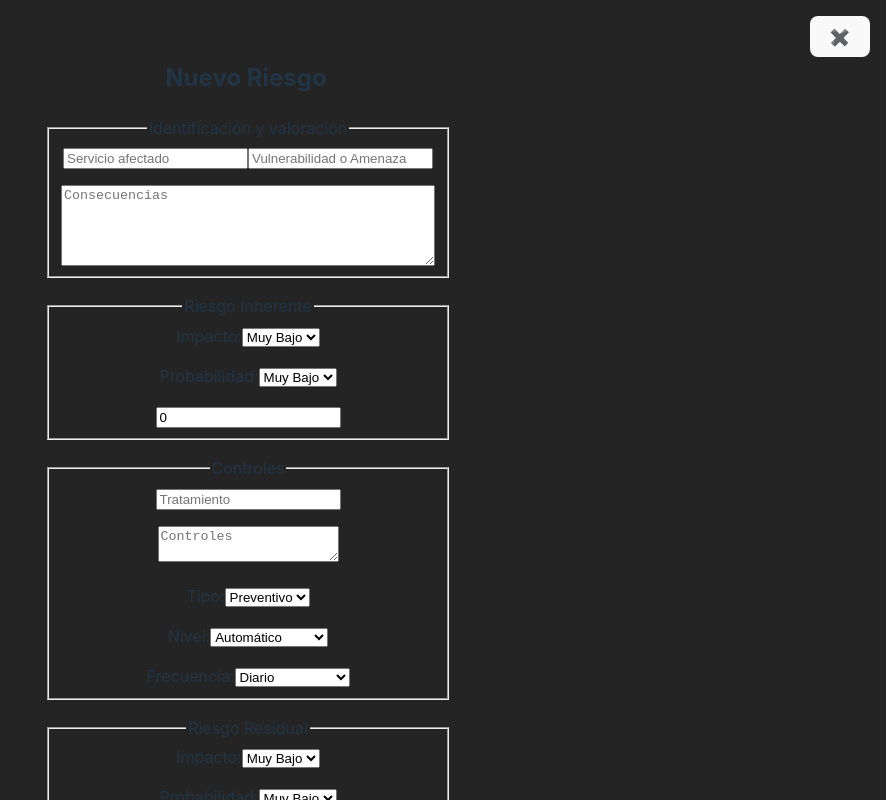
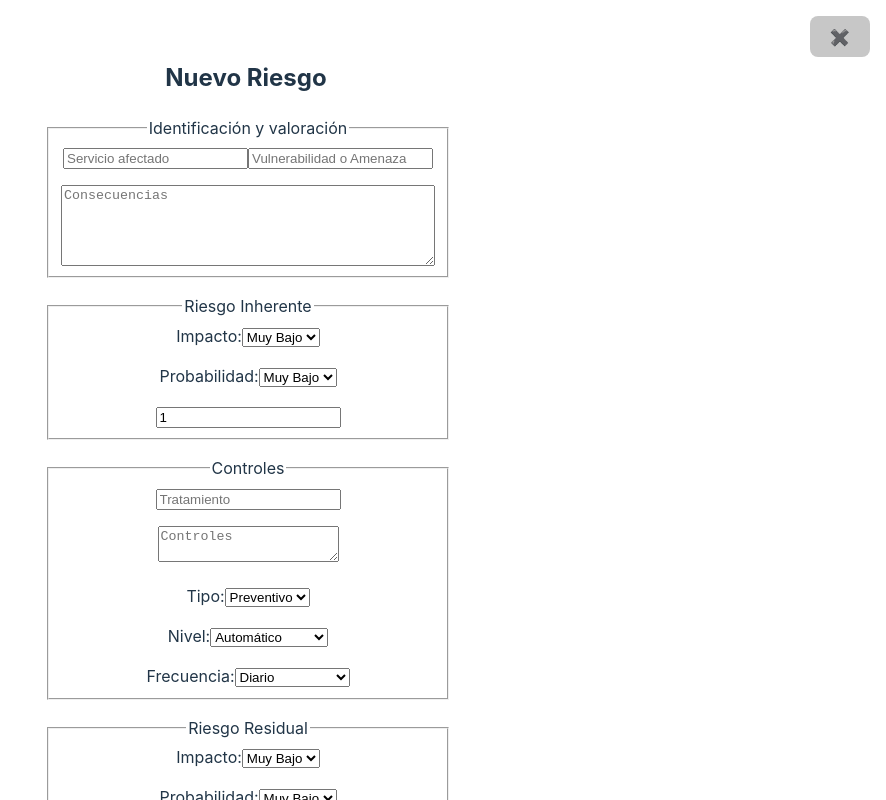
Before and after one commit to zeroproject-dev/risk-manager-react, a React (Vite) app: page / in a window 1280 px wide. Both pictures are taken after a click on the button "Agregar nuevo". Shown: the whole page, without its empty margins (394-1280 px from the left). Built offline with nearby package versions, Linux system fonts and the light colour scheme.

Commit message:
fix light theme

```diff
--- a/src/App.css
+++ b/src/App.css
@@ -25,6 +25,7 @@
 	right: 0;
 	bottom: 0;
 	left: 0;
+	width: 100%;
 	height: 4rem;
 	margin: 1rem;
 }
--- a/src/components/CanvasMeter.tsx
+++ b/src/components/CanvasMeter.tsx
@@ -1,4 +1,4 @@
-import { useEffect, useRef } from 'react';
+import { useEffect, useRef, useState } from 'react';
 
 interface CanvasMeterProps {
 	meter: number;
@@ -34,9 +34,24 @@ export function CanvasMeter({
 	width = 100,
 	height = 50,
 }: CanvasMeterProps) {
+	const [textColor, setTextColor] = useState(() => {
+		const darkModePreference = window.matchMedia(
+			'(prefers-color-scheme: dark)'
+		);
+		if (darkModePreference.matches) return '#fff';
+		return '#000';
+	});
 	const canvasRef = useRef<HTMLCanvasElement>(null);
 
 	useEffect(() => {
+		const darkModePreference = window.matchMedia(
+			'(prefers-color-scheme: dark)'
+		);
+		const onPrefChange = (e: MediaQueryListEvent) => {
+			console.log(e.matches);
+			if (e.matches) setTextColor('#fff');
+		};
+		darkModePreference.addEventListener('change', onPrefChange);
 		const canvas = canvasRef.current;
 		if (!canvas) return;
 		const ctx = canvas.getContext('2d');
@@ -47,7 +62,7 @@ export function CanvasMeter({
 		const offsetX = padding / 2;
 		const max = 25;
 
-		ctx.clearRect(0, 0, width, height);
+		ctx.clearRect(0, 0, canvas.width, height);
 
 		const gradient = ctx.createLinearGradient(
 			offsetX,
@@ -77,10 +92,14 @@ export function CanvasMeter({
 		ctx.closePath();
 
 		ctx.font = '25px Arial';
-		ctx.fillStyle = getLevelColor(meter);
+		ctx.fillStyle = textColor;
 		ctx.textAlign = 'center';
 		ctx.fillText(`${meter}`, posX, height - 25);
-	}, [meter]);
+
+		return () => {
+			darkModePreference.removeEventListener('change', onPrefChange);
+		};
+	}, [meter, textColor]);
 
 	return <canvas ref={canvasRef} width={width} height={height} />;
 }
--- a/src/components/Modal.modules.css
+++ b/src/components/Modal.modules.css
@@ -23,3 +23,13 @@
 	color: white;
 	cursor: pointer;
 }
+
+@media (prefers-color-scheme: light) {
+	.modal {
+		background-color: #ffffff;
+	}
+
+	.modal__close {
+		color: black;
+	}
+}
--- a/src/components/RiskForm.tsx
+++ b/src/components/RiskForm.tsx
@@ -20,7 +20,7 @@ const createRisk = (): Risk => ({
 	consequences: '',
 	riProbability: 1,
 	riImpact: 1,
-	ri: 0,
+	ri: 1,
 	treatment: '',
 	controls: '',
 	type: 'P',
@@ -28,7 +28,7 @@ const createRisk = (): Risk => ({
 	frequency: 'D',
 	rrProbability: 1,
 	rrImpact: 1,
-	rr: 0,
+	rr: 1,
 });
 
 export function RiskForm({ onSubmitRisk }: RiskFormProps) {
--- a/src/components/RiskItem.modules.css
+++ b/src/components/RiskItem.modules.css
@@ -28,3 +28,18 @@
 	justify-content: center;
 	padding: 0rem;
 }
+
+@media (prefers-color-scheme: light) {
+	.riskItem {
+		background-color: #dddddd;
+		box-shadow: 0 0 0.5rem rgba(88, 88, 88, 0.911);
+	}
+
+	.riskItem__remove {
+		background-color: #dddddd;
+	}
+
+	.modal__close {
+		color: black;
+	}
+}
--- /dev/null
+++ b/src/components/RiskList.modules.css
@@ -0,0 +1,6 @@
+.risk__list {
+	display: grid;
+	grid-template-columns: repeat(auto-fit, minmax(300px, 500px));
+	place-content: center;
+	grid-gap: 1rem;
+}
--- a/src/components/RiskList.tsx
+++ b/src/components/RiskList.tsx
@@ -1,5 +1,7 @@
 import { Risk } from '../types/Risk';
 import { RiskItem } from './RiskItem';
+
+import './RiskList.modules.css';
 
 interface RiskListProps {
 	risks: Risk[];
@@ -8,7 +10,7 @@ interface RiskListProps {
 
 export function RiskList({ risks, onRemoveRisk }: RiskListProps) {
 	return (
-		<div>
+		<div className="risk__list">
 			{risks.map((risk) => (
 				<RiskItem key={risk.id} onRemoveRisk={onRemoveRisk} risk={risk} />
 			))}
--- a/src/index.css
+++ b/src/index.css
@@ -66,6 +66,7 @@ button:focus-visible {
 		color: #747bff;
 	}
 	button {
-		background-color: #f9f9f9;
+		background-color: #c7c7c7;
+		color: rgb(58, 58, 58);
 	}
 }
```
